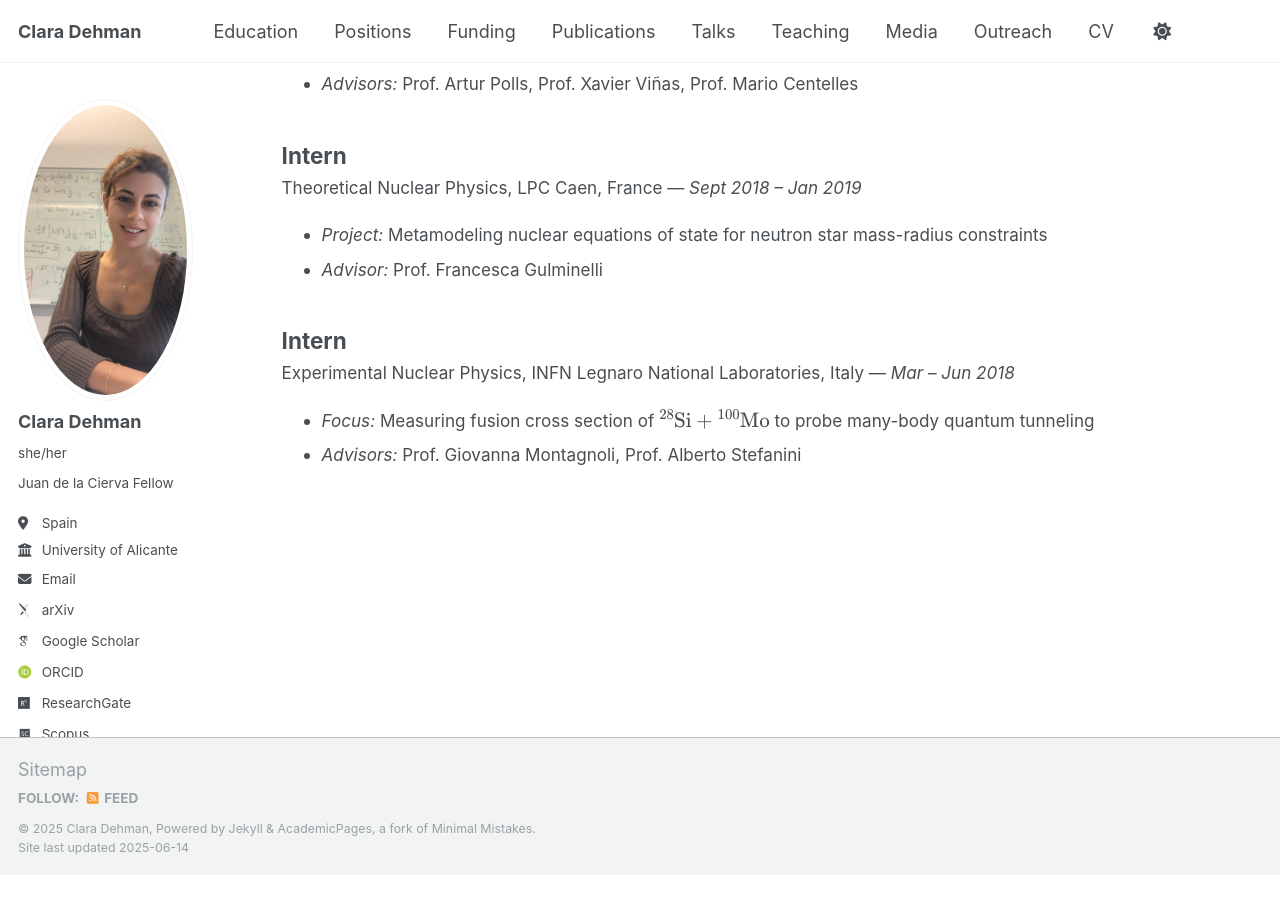
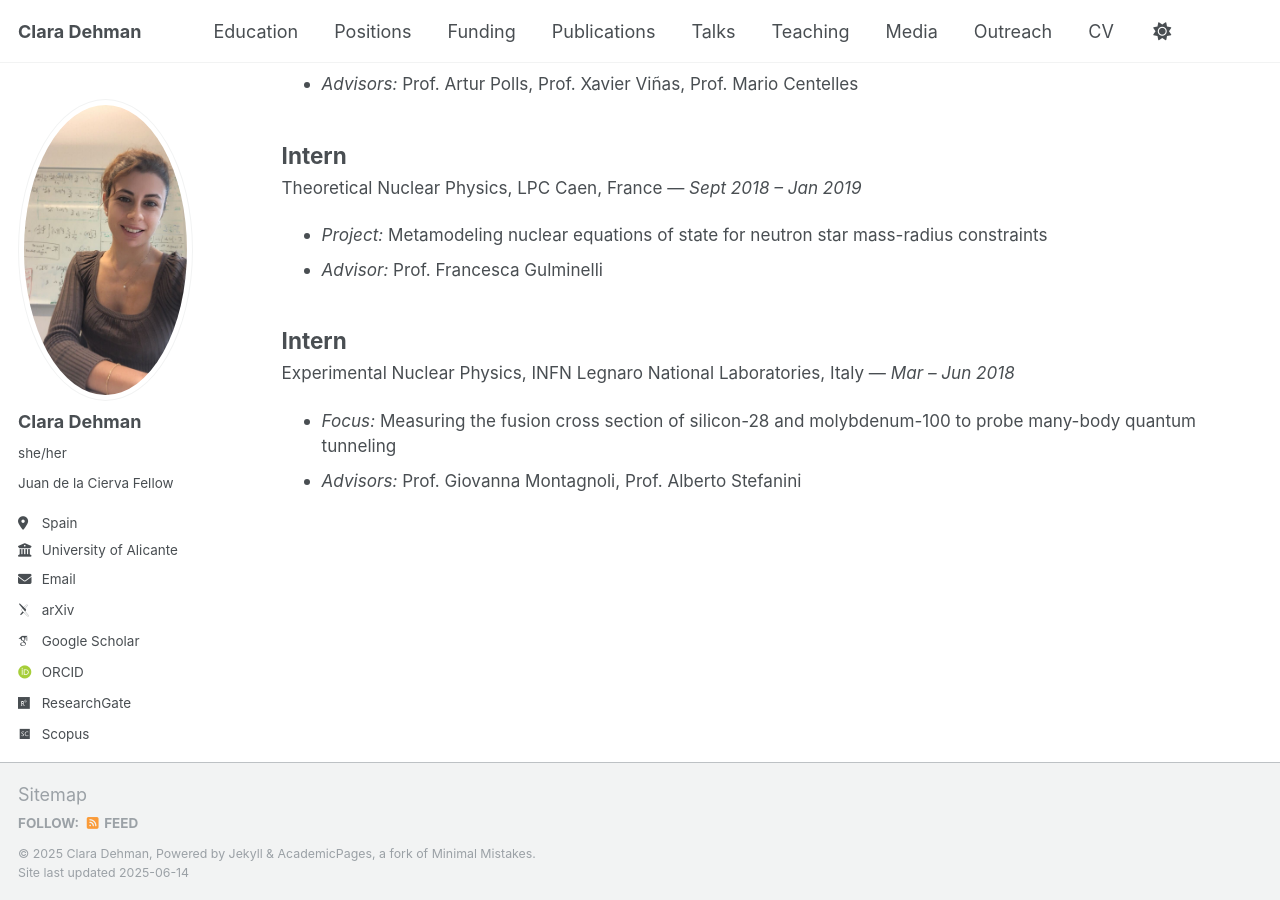
Before and after one commit to ClaraDehman/ClaraDehman.github.io, a Jekyll site: the page built from _pages/positions.html, in a window 1280 px wide and 900 px high, scrolled down 991 px. Built offline with Jekyll 4.4.1, drawn with Linux system fonts in a browser that asks for light colours; some web fonts are replaced; before the commit the page ends 1866 px from its top, so only the background shows below that.

Commit message:
Update positions.html

```diff
--- a/_pages/positions.html
+++ b/_pages/positions.html
@@ -66,7 +66,7 @@ author_profile: true
   <h2 class="archive__item-title">Intern</h2>
   <p class="archive__item-excerpt" style="font-size: 0.95em;">Experimental Nuclear Physics, INFN Legnaro National Laboratories, Italy — <em>Mar – Jun 2018</em></p>
   <ul class="archive__item-excerpt" style="font-size: 0.95em;">
-    <li><em>Focus:</em> Measuring fusion cross section of \( {}^{28}\mathrm{Si} + {}^{100}\mathrm{Mo} \) to probe many-body quantum tunneling</li>
+    <li><em>Focus:</em> Measuring the fusion cross section of silicon-28 and molybdenum-100 to probe many-body quantum tunneling</li>
     <li><em>Advisors:</em> Prof. Giovanna Montagnoli, Prof. Alberto Stefanini</li>
   </ul>
 </div>
```
